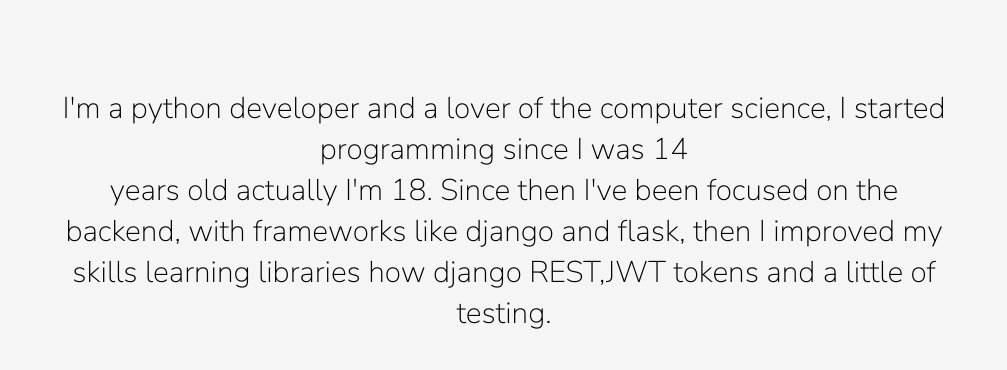
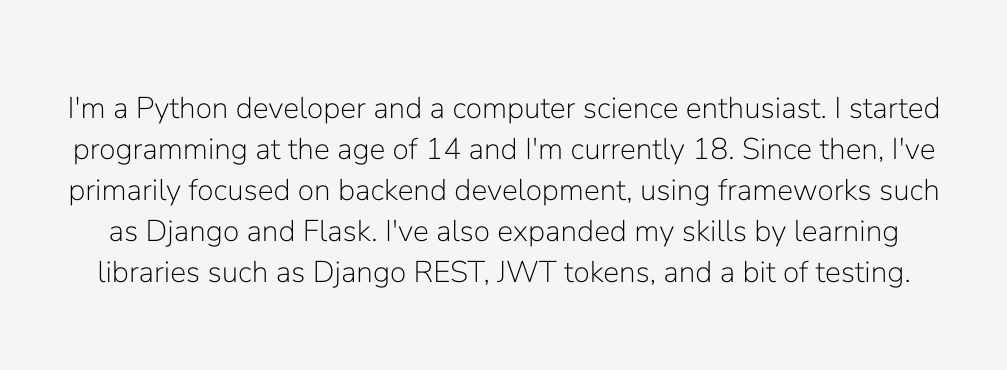
Before and after one commit to matidev200/matidedv200.github.io, a plain HTML site: page index.html in a window 1280 px wide. Shown: the part 4290-4660 px from the top of the page, without its empty margins (136-1143 px from the left). Drawn offline with Linux system fonts and the light colour scheme.

Commit message:
english change

```diff
--- a/index.html
+++ b/index.html
@@ -8,7 +8,8 @@
     <link rel="icon" type="image/x-icon" href="./src/images/linux.png?">
     <title>Matias De Vito</title>
     <meta property="og:image" content="./src/images/meta-mati-logo.jpg" />
-    <meta property="og:description" content="Hello there, here is my portfolio where you can contact me and see my projects." />
+    <meta property="og:description"
+        content="Hello there, here is my portfolio where you can contact me and see my projects." />
     <meta property="og:title" content="Matias De Vito" />
 </head>
 <link rel="stylesheet" href="style.css">
@@ -60,7 +61,7 @@
 
     }
 
-    #home{
+    #home {
         margin-top: 10vh;
         min-height: 90vh;
     }
@@ -228,11 +229,10 @@
             <h6>Matias <br>De Vito</h6>
         </div>
         <div class="about-me-desc">
-            <p style="display: inline; font-weight: lighter; font-size: 30px;">I'm a python developer and a lover of
-                the computer science, I started programming since I was 14 <br>
-                years old actually I'm 18. Since then I've been focused on the backend, with frameworks like django
-                and flask, then I improved my skills learning libraries how django REST,JWT tokens and a little of
-                testing.</p>
+            <p style="display: inline; font-weight: lighter; font-size: 30px;">I'm a Python developer and a computer
+                science enthusiast. I started programming at the age of 14 and I'm currently 18. Since then, I've
+                primarily focused on backend development, using frameworks such as Django and Flask. I've also expanded
+                my skills by learning libraries such as Django REST, JWT tokens, and a bit of testing.</p>
         </div>
         <div class="contact-icons">
             <a href="https://www.linkedin.com/in/matias-de-vito-90924423b/"><img src="./src/images/linkedin.png" alt=""
```
